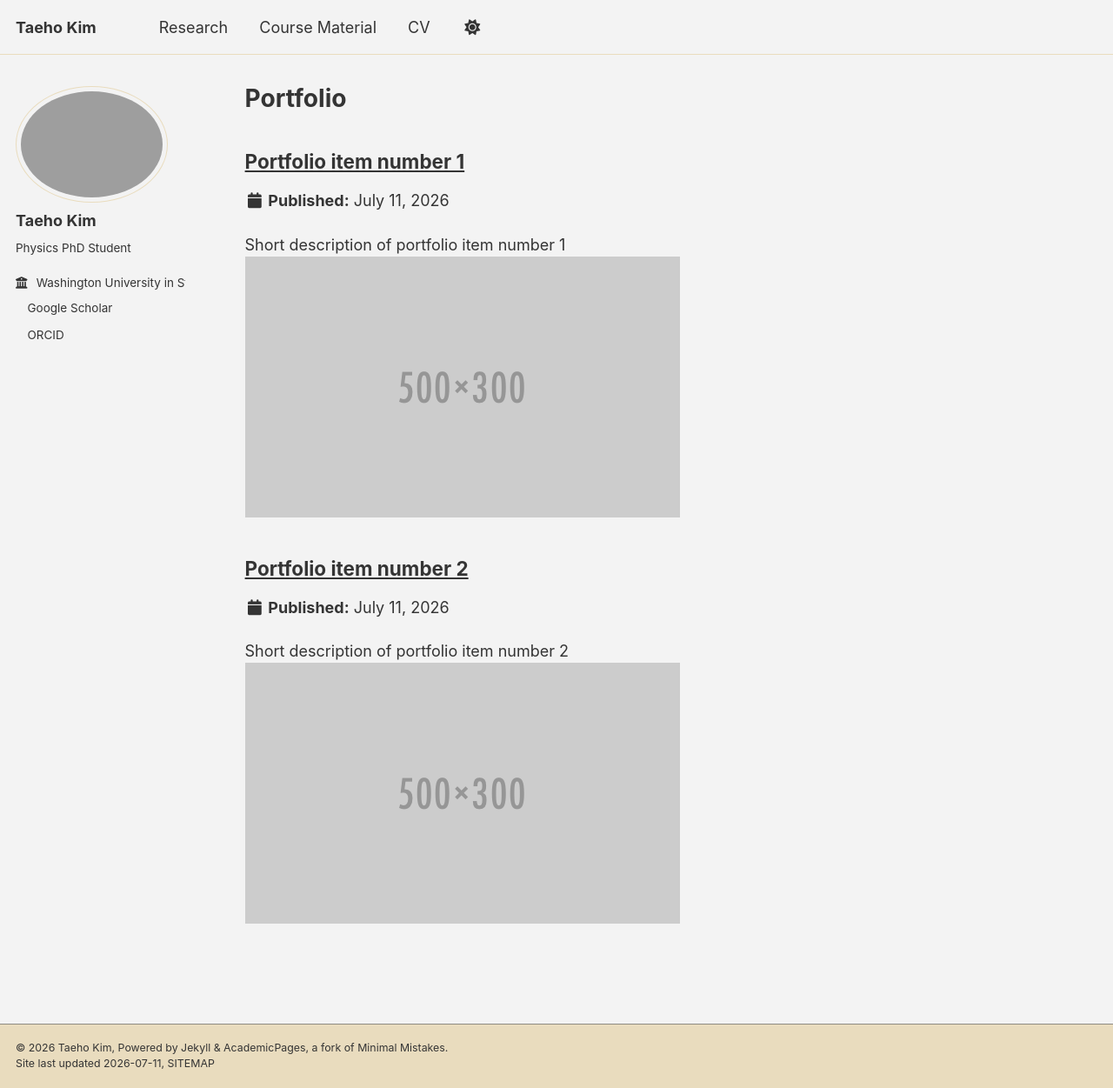
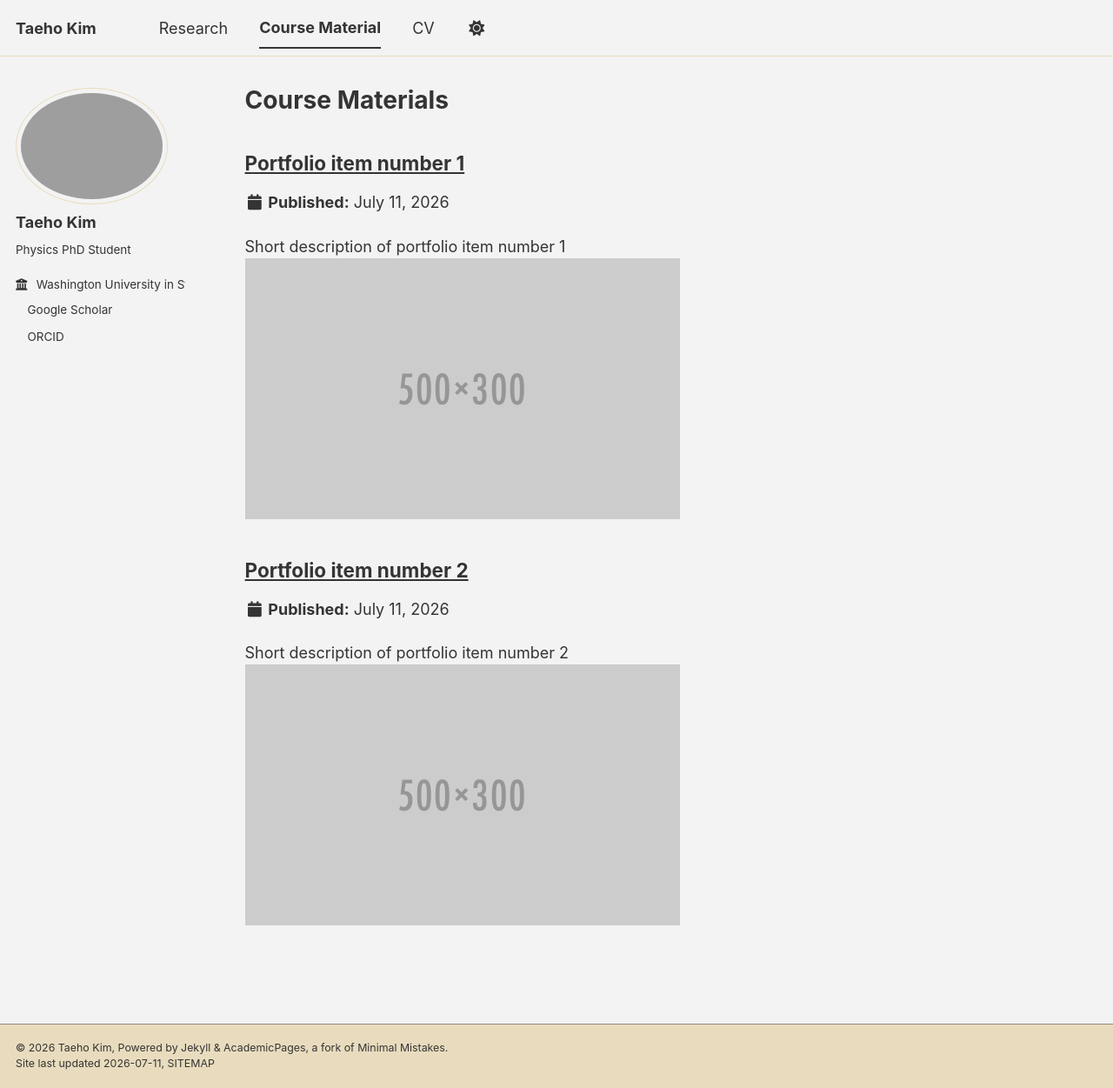
Before and after one commit to tk3411/tk3411.github.io, a Jekyll site: the page built from _pages/portfolio.html, in a window 1280 px wide and 1251 px high. Shown: the whole window at 87% size. Built offline with Jekyll 4.4.1, drawn with Linux system fonts in a browser that asks for light colours; a style sheet for code colours, icons or effects is not loaded.

Commit message:
Update portfolio.html

```diff
--- a/_pages/portfolio.html
+++ b/_pages/portfolio.html
@@ -1,7 +1,7 @@
 ---
 layout: archive
-title: "Portfolio"
-permalink: /portfolio/
+title: "Course Materials"
+permalink: /courses/
 author_profile: true
 ---
 
```
